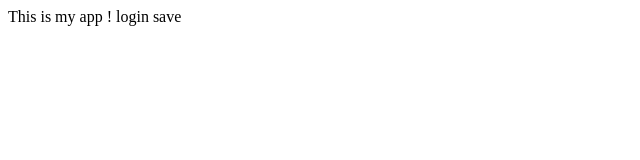
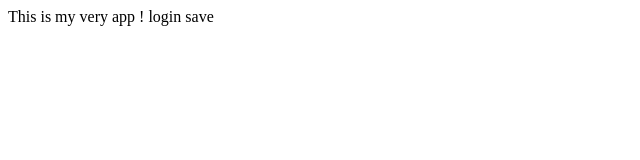
Before and after one commit to mnwaokeafor/myappsample, a plain HTML site: page index.html in a window 1280 px wide. Shown: the full height of the page, 0-640 px from the left. Drawn offline with Linux system fonts and the light colour scheme.

Commit message:
modified file

```diff
--- a/index.html
+++ b/index.html
@@ -3,7 +3,7 @@
     <title>My App</title>
     </head>
     <body
-    >This is my app !
+    >This is my very app !
     login save
 </body>
     </html>
```
